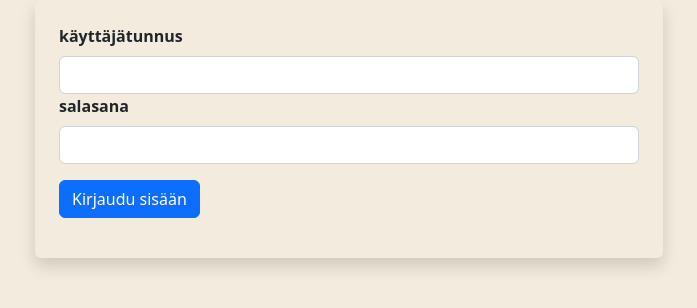
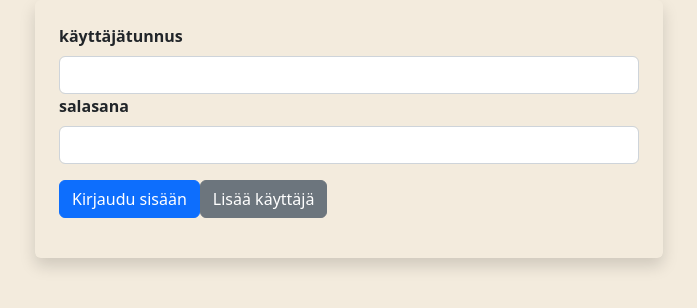
Before and after one commit to matiasjokela/exam_prep_app_frontend, a React (Create React App) app: page / in a window 1280 px wide. Shown: the top 308 px of the page, without its empty margins (291-988 px from the left). Built offline with nearby package versions, Linux system fonts and the light colour scheme; no server answers.

Commit message:
Put back ability to add users

```diff
--- a/src/components/LoginPage.js
+++ b/src/components/LoginPage.js
@@ -79,7 +79,7 @@ const LoginPage = () => {
 
   return (
     <Container id="login" className="mb-3 shadow rounded p-sm-4 col-sm-6">
-      <Form onSubmit={handleLogin}>
+      <Form>
         <Form.Group className="mb-3">
           <Form.Label>käyttäjätunnus</Form.Label>
           <Form.Control
@@ -91,8 +91,19 @@ const LoginPage = () => {
             onChange={(e) => setPassword(e.target.value)}
           ></Form.Control>
         </Form.Group>
-        <Button className="form-button mb-3" variant="primary" type="submit">
+        <Button
+          className="form-button mb-3"
+          variant="primary"
+          onClick={(e) => handleLogin(e)}
+        >
           Kirjaudu sisään
+        </Button>
+        <Button
+          className="form-button mb-3"
+          variant="secondary"
+          onClick={(e) => handleAddUser(e)}
+        >
+          Lisää käyttäjä
         </Button>
       </Form>
     </Container>
--- a/src/components/StatsPage.js
+++ b/src/components/StatsPage.js
@@ -9,8 +9,6 @@ import Card from "react-bootstrap/Card";
 import { ButtonGroup, Container, Row, Table } from "react-bootstrap";
 import LandingPage from "./LandingPage";
 import userService from "../services/user";
-
-/* HUOM Joku bugi jäi, katso konsoli! */
 
 const StatsPage = () => {
   const [view, setView] = useState("Stats");
@@ -33,24 +31,23 @@ const StatsPage = () => {
   if (user && best === "Ei pelejä") {
     if (user.physicsTotal) {
       setPhysics(`${user.physicsCorrect} / ${user.physicsTotal} (
-			${(user.physicsCorrect / user.physicsTotal) * 100} %)`);
+			${Math.round((user.physicsCorrect / user.physicsTotal) * 100)} %)`);
     }
     if (user.chemistryTotal) {
       setChemistry(`${user.chemistryCorrect} / ${user.chemistryTotal} (
-			  ${(user.chemistryCorrect / user.chemistryTotal) * 100} %)`);
+			  ${Math.round((user.chemistryCorrect / user.chemistryTotal) * 100)} %)`);
     }
     if (user.biologyTotal) {
       setBiology(`${user.biologyCorrect} / ${user.biologyTotal} (
-			  ${(user.biologyCorrect / user.biologyTotal) * 100} %)`);
+			  ${Math.round((user.biologyCorrect / user.biologyTotal) * 100)} %)`);
     }
     if (user.bestTotal) {
       setBest(`${user.bestCorrect} / ${user.bestTotal} (
-			${(user.bestCorrect / user.bestTotal) * 100} %,
+			${Math.round((user.bestCorrect / user.bestTotal) * 100)} %,
 			${user.bestCategory})`);
     }
   }
 
-  // Miten saatiinkaan sivu refreshaamaan fiksusti
   const handleZero = () => {
     if (user && window.confirm("Haluatko varmasti poistaa kaikki tilastot")) {
       userService.update(
```
